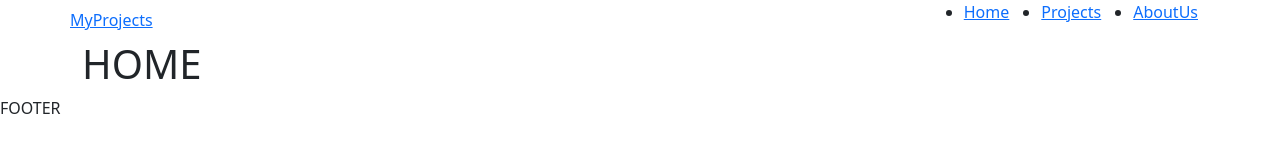
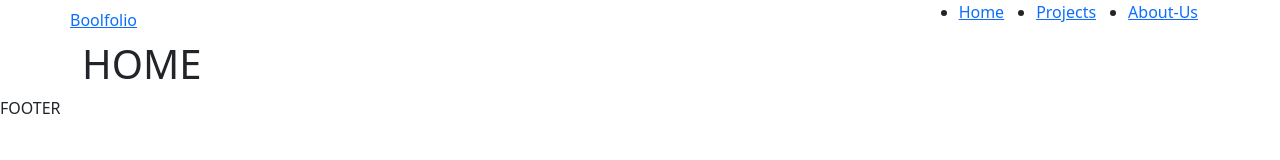
Before and after one commit to ArrobbioUmberto/vite-boolfolio, a Vue app: page / in a window 1280 px wide. Shown: the top 160 px of the page. Built offline with nearby package versions, Linux system fonts and the light colour scheme.

Commit message:
FEAT change text about us and boolfolio

```diff
--- a/src/components/NavBar.vue
+++ b/src/components/NavBar.vue
@@ -7,13 +7,13 @@ export default {
     <header>
         <div>
             <div class="container nav">
-                <router-link :to="{ name: 'home' }">MyProjects</router-link>
+                <router-link :to="{ name: 'home' }">Boolfolio</router-link>
                 <ul class="nav__menu">
                     <li>
                         <router-link :to="{ name: 'home' }">Home</router-link>
                     </li>
                     <li><router-link :to="{ name: 'portfolio' }">Projects</router-link></li>
-                    <li><router-link :to="{ name: 'about' }">AboutUs</router-link></li>
+                    <li><router-link :to="{ name: 'about' }">About-Us</router-link></li>
                 </ul>
             </div>
         </div>
```
